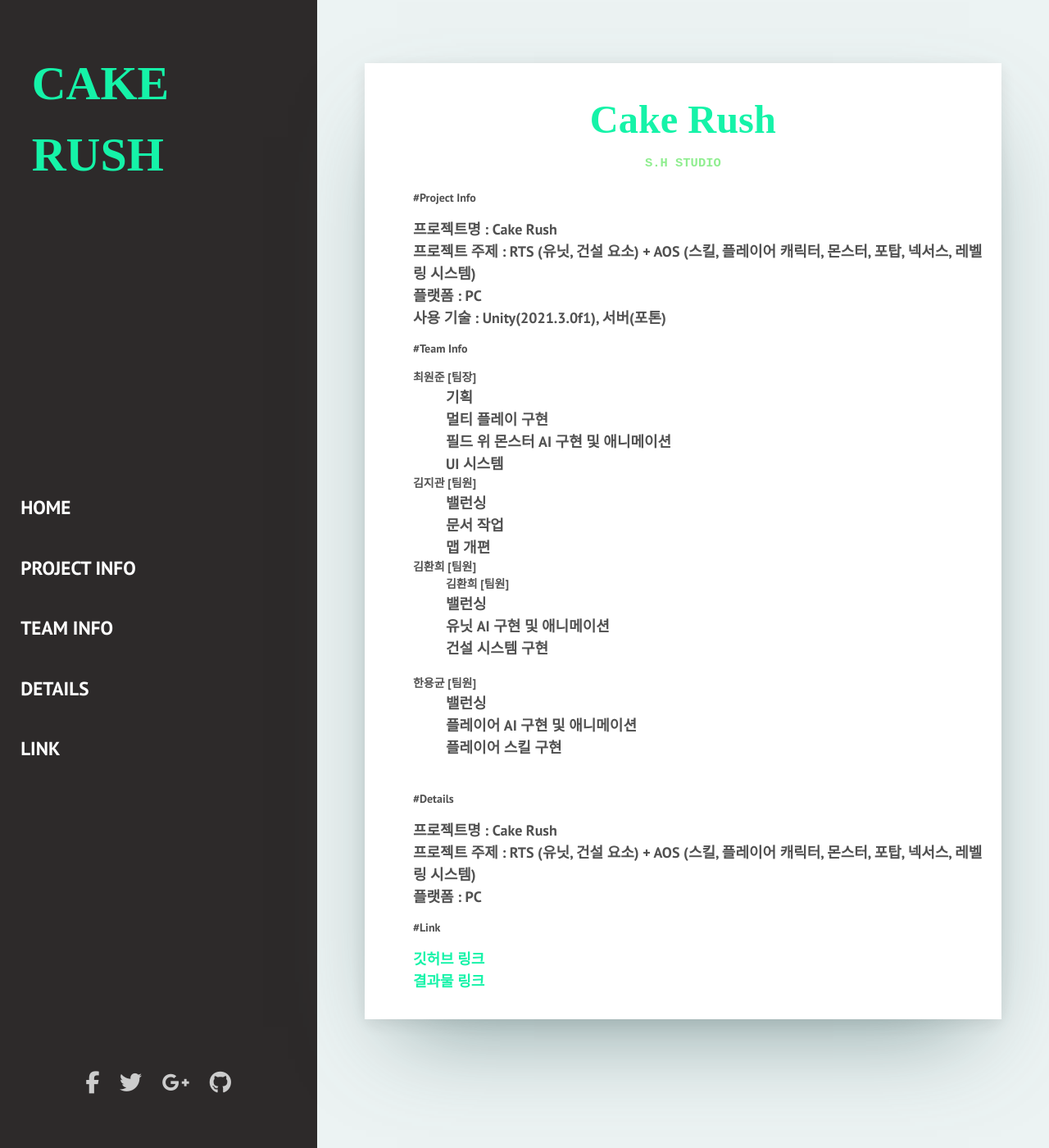
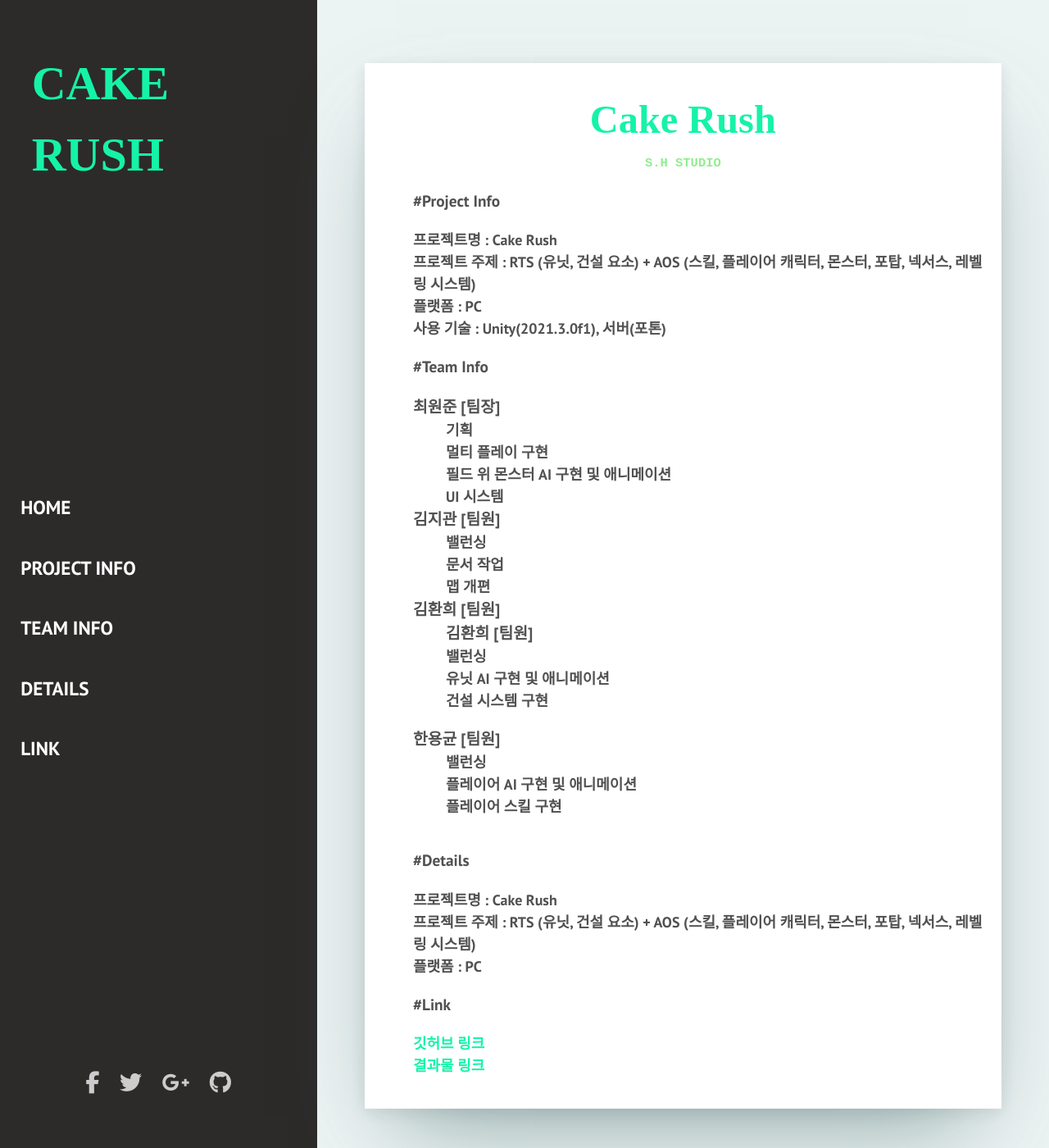
Before and after one commit to yong-gyun/Cake-Rush, a Jekyll site: the page built from index.html, in a window 1280 px wide and 1400 px high. Shown: the whole window at 82% size. Built offline with Jekyll 4.4.1, drawn with Linux system fonts in a browser that asks for light colours; nearby versions of some CDN libraries; some web fonts are replaced; library files that are not in the unit come from our copies; the list of posts is cut into pages by our own code.

Commit message:
Update main.css

```diff
--- a/assets/css/main.css
+++ b/assets/css/main.css
@@ -34,14 +34,14 @@
   font-weight: bold;
 }
 
-.main > ul
+.main > li
 {
-  font-size: 14px;
+  font-size: 12px;
 }
 
 .main > .title
 {
-  font-size: 21px;
+  font-size: 18px;
 }
 /**
  * Correct the font size and margin on `h1` elements within `section` and
```
